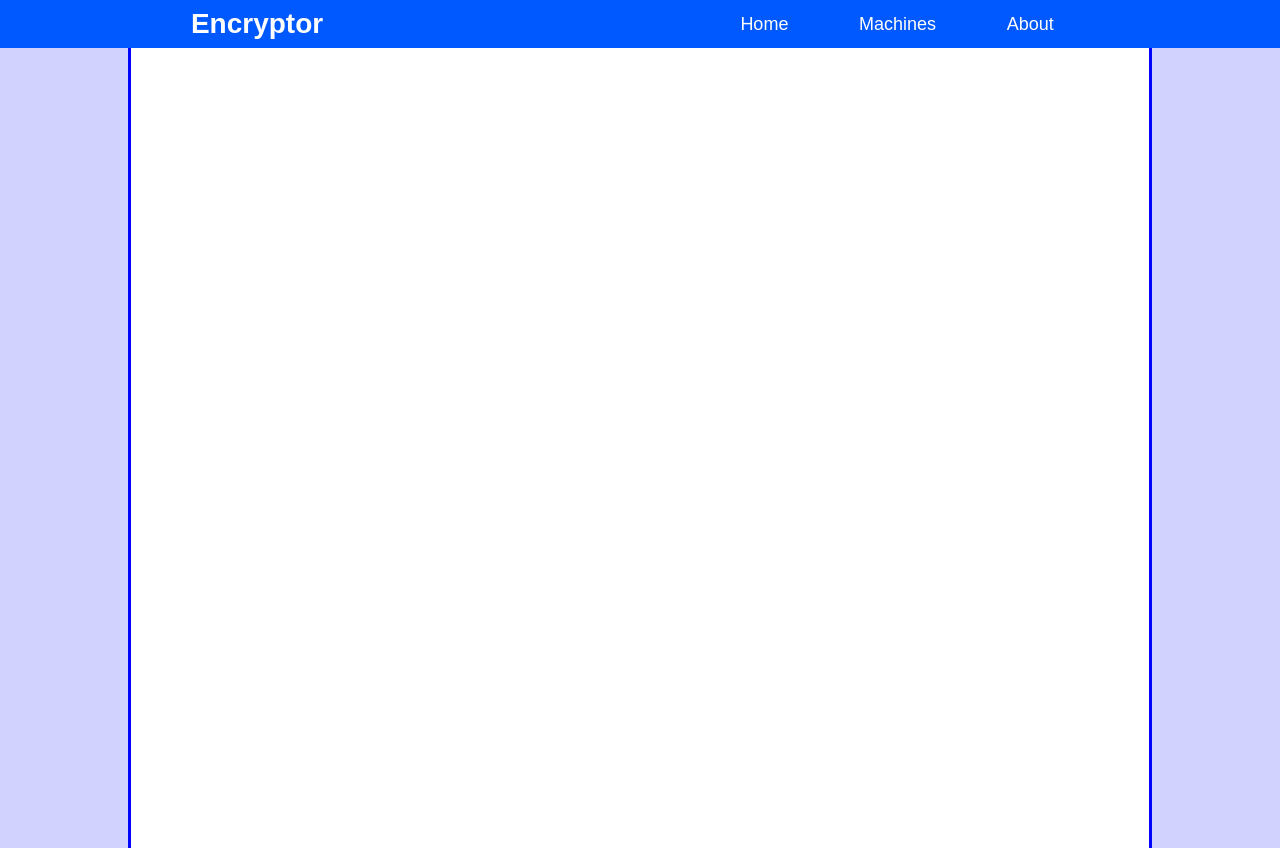
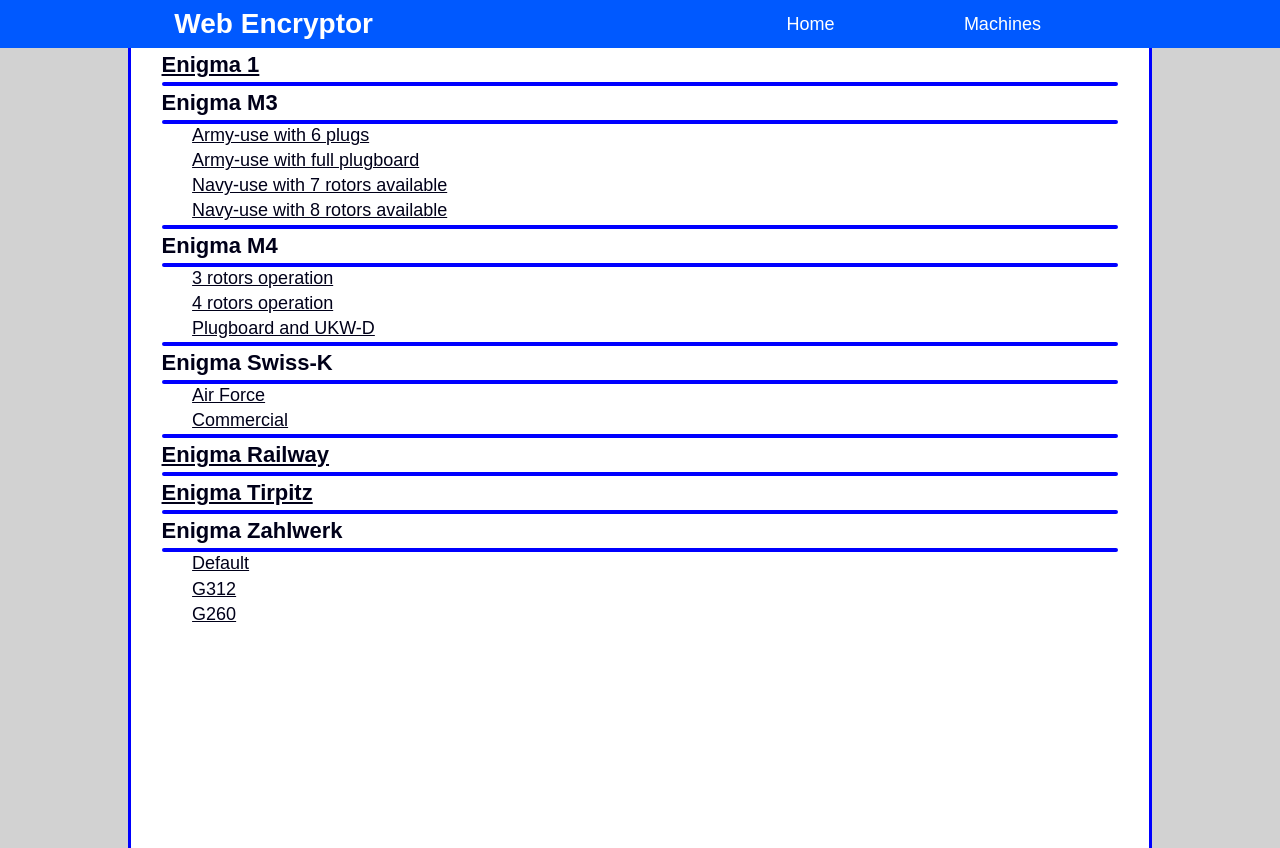
Before and after one commit to GabrielIDSM/Web-Encryptor, a React (Create React App) app: page /machines in a window 1280 px wide. Built offline with nearby package versions, Linux system fonts and the light colour scheme.

Commit message:
Machines component layout created

```diff
--- a/public/index.css
+++ b/public/index.css
@@ -7,5 +7,5 @@
 }
 
 body{
-    background-color: rgb(210, 210, 255);
+    background-color: rgb(210, 210, 210);
 }
--- a/src/About.js
+++ /dev/null
@@ -1,12 +0,0 @@
-import React from 'react';
-import './App.css';
-
-function About() {
-    return(
-        <div className="About">
-
-        </div>
-    );
-}
-
-export default About;
--- a/src/App.css
+++ b/src/App.css
@@ -38,7 +38,7 @@
   font-family: Arial, Helvetica, sans-serif;
   font-size: 40px;
   text-align: center;
-  color: rgb(0, 0, 100);
+  color: rgb(0, 0, 10);
 }
 
 .NameLabel{
@@ -48,7 +48,7 @@
   padding-right: 10%;
   padding-top: 1%;
   padding-bottom: 4%;
-  color: rgb(0, 0, 100);
+  color: rgb(0, 0, 10);
 }
 
 .Lines{
@@ -60,11 +60,11 @@
 
 .TextLines{
   font-family: Arial, Helvetica, sans-serif;
-  font-size: 22px;
+  font-size: 24px;
   padding-top: 1%;
   padding-bottom: 1%;
   text-align: center;
-  color: rgb(0, 0, 100);
+  color: rgb(0, 0, 25);
 }
 
 .links{
@@ -82,7 +82,53 @@
   border-color: rgb(0, 0, 255);
 }
 
-.About{
+.Description{
+  font-family: Arial, Helvetica, sans-serif;
+  font-size: 20px;
+  text-align: justify;
+  margin-top: 3%;
+  margin-left: 5%;
+  margin-right: 5%;
+  color: rgb(0, 0, 25);
+}
+
+.Machines{
+  font-family: Arial, Helvetica, sans-serif;
+  color: rgb(0, 0, 25);
+}
+
+.MachinesList{
+  font-weight: bolder;
+  font-size: 22px;
+  padding-top: 0.4%;
+  padding-bottom: 0.4%;
+  color: rgb(0, 0, 25);
+  margin-left: 3%;
+  margin-right: 3%;
+}
+
+.MachinesListUnique{
+  text-decoration: underline;
+  font-weight: bolder;
+  font-size: 22px;
+  padding-top: 0.4%;
+  padding-bottom: 0.4%;
+  color: rgb(0, 0, 25);
+  margin-left: 3%;
+  margin-right: 3%;
+}
+
+.MachinesSublist{
+  text-decoration: underline;
+  font-size: 18px;
+  padding-top: 0.1%;
+  padding-bottom: 0.3%;
+  color: rgb(0, 0, 25);
+  margin-left: 6%;
+  margin-right: 3%;
+}
+
+.EnigmaSwissKCommercial{
   width: 80%;
   min-height: 100%;
   background-color: rgb(255, 255, 255);
--- a/src/App.js
+++ b/src/App.js
@@ -3,7 +3,7 @@ import './App.css';
 import NavBar from './Navbar';
 import Home from './Home';
 import Machines from './Machines';
-import About from './About';
+import { EnigmaSwissKCommercial } from './EnigmaSwissKCommercial'
 import { BrowserRouter as Router, Switch, Route } from 'react-router-dom';
 
 function App() {
@@ -13,8 +13,8 @@ function App() {
         <NavBar />
         <Switch>
           <Route path="/" exact component={ Home }/>
-          <Route path="/Machines" exact component={ Machines }/>
-          <Route path="/About" exact component={ About }/>
+          <Route path="/machines" exact component={ Machines }/>
+          <Route path="/enigmaswisskcommercial" exact component={ EnigmaSwissKCommercial }/>
         </Switch>
       </div>
     </Router>
--- a/src/EnigmaSwissKCommercial.js
+++ b/src/EnigmaSwissKCommercial.js
@@ -1,12 +1,16 @@
 import React, { Component } from 'react';
+import './App.css';
 
 class EnigmaSwissKCommercial extends Component {
   render(){
     return (
         <div className="EnigmaSwissKCommercial">
-          <h3>Enigma Swiss-K Commercial</h3>
+          <div className="ThreeRotorsSelector">
 
+          </div>
         </div>
       );
   }
 }
+
+export { EnigmaSwissKCommercial };
--- a/src/Home.js
+++ b/src/Home.js
@@ -9,6 +9,7 @@ function Home() {
             <hr className="Lines"/>
             <p className="TextLines">Welcome to Web Encryptor!</p>
             <hr className="Lines"/>
+            <p className="Description">The <b>Web Encryptor</b> is a project developed to teach about the Enigma machines and encryption. The project has 7 machines available and 15 ways to use them. Go ahead, enjoy!</p>
         </div>
     );
 }
--- a/src/Machines.js
+++ b/src/Machines.js
@@ -1,10 +1,51 @@
 import React from 'react';
 import './App.css';
+import { Link } from 'react-router-dom';
 
 function Machines() {
     return(
         <div className="Machines">
-
+            <ul>
+                <li className="MachinesListUnique">Enigma 1</li>
+                <hr className="Lines"/>
+                <li className="MachinesList">Enigma M3</li>
+                <hr className="Lines"/>
+                <ul>
+                    <li className="MachinesSublist">Army-use with 6 plugs</li>
+                    <li className="MachinesSublist">Army-use with full plugboard</li>
+                    <li className="MachinesSublist">Navy-use with 7 rotors available</li>
+                    <li className="MachinesSublist">Navy-use with 8 rotors available</li>
+                </ul>
+                <hr className="Lines"/>
+                <li className="MachinesList">Enigma M4</li>
+                <hr className="Lines"/>
+                <ul>
+                    <li className="MachinesSublist">3 rotors operation</li>
+                    <li className="MachinesSublist">4 rotors operation</li>
+                    <li className="MachinesSublist">Plugboard and UKW-D</li>
+                </ul>
+                <hr className="Lines"/>
+                <li className="MachinesList">Enigma Swiss-K</li>
+                <hr className="Lines"/>
+                <ul>
+                    <li className="MachinesSublist">Air Force</li>
+                    <Link to="/enigmaswisskcommercial">
+                        <li className="MachinesSublist">Commercial</li>
+                    </Link>
+                </ul>
+                <hr className="Lines"/>
+                <li className="MachinesListUnique">Enigma Railway</li>
+                <hr className="Lines"/>
+                <li className="MachinesListUnique">Enigma Tirpitz</li>
+                <hr className="Lines"/>
+                <li className="MachinesList">Enigma Zahlwerk</li>
+                <hr className="Lines"/>
+                <ul>
+                    <li className="MachinesSublist">Default</li>
+                    <li className="MachinesSublist">G312</li>
+                    <li className="MachinesSublist">G260</li>
+                </ul>
+            </ul>
         </div>
     );
 }
--- a/src/Navbar.js
+++ b/src/Navbar.js
@@ -5,16 +5,13 @@ import { Link } from 'react-router-dom';
 function NavBar() {
   return (
     <nav className="Navbar">
-      <p className="Title"><b>Encryptor</b></p>
+      <p className="Title"><b>Web Encryptor</b></p>
       <ul className="Navlinks">
         <Link className="links" to="/">
           <li>Home</li>
         </Link>
-        <Link className="links" to="/Machines">
+        <Link className="links" to="/machines">
           <li>Machines</li>
-        </Link>
-        <Link className="links" to="/About">
-          <li>About</li>
         </Link>
       </ul>
     </nav>
```
